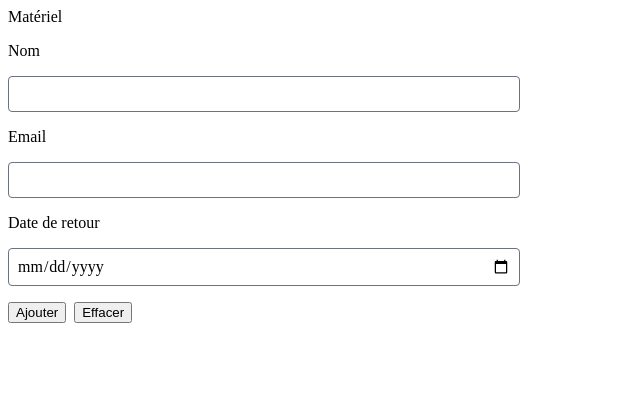
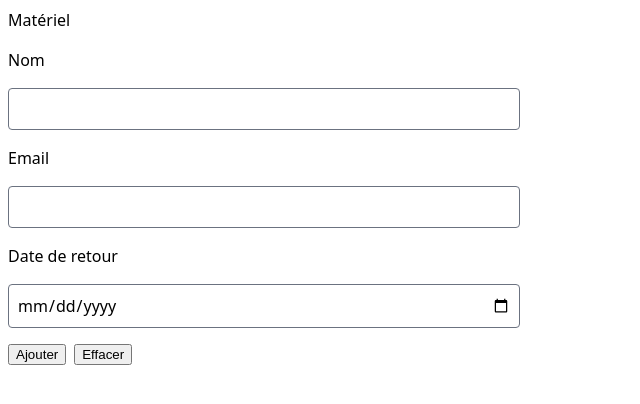
Before and after one commit to etsuee/AppPMGroupe, an Angular app in the folder AppPMGroupe/: page / in a window 1280 px wide. Shown: the top 404 px of the page, without its empty margins (0-640 px from the left). Built offline with nearby package versions, Linux system fonts and the light colour scheme.

Commit message:
style: ajout style de base

```diff
--- a/AppPMGroupe/src/styles.css
+++ b/AppPMGroupe/src/styles.css
@@ -1 +1,17 @@
 /* You can add global styles to this file, and also import other style files */
+*,
+*::before,
+*::after {
+  box-sizing: border-box;
+}
+
+body {
+  font-family: system-ui, sans-serif;
+  line-height: 1.5;
+}
+
+/* Contour de focus bien visible pour la navigation au clavier. */
+:focus-visible {
+  outline: 3px solid #1d4ed8;
+  outline-offset: 2px;
+}
```
